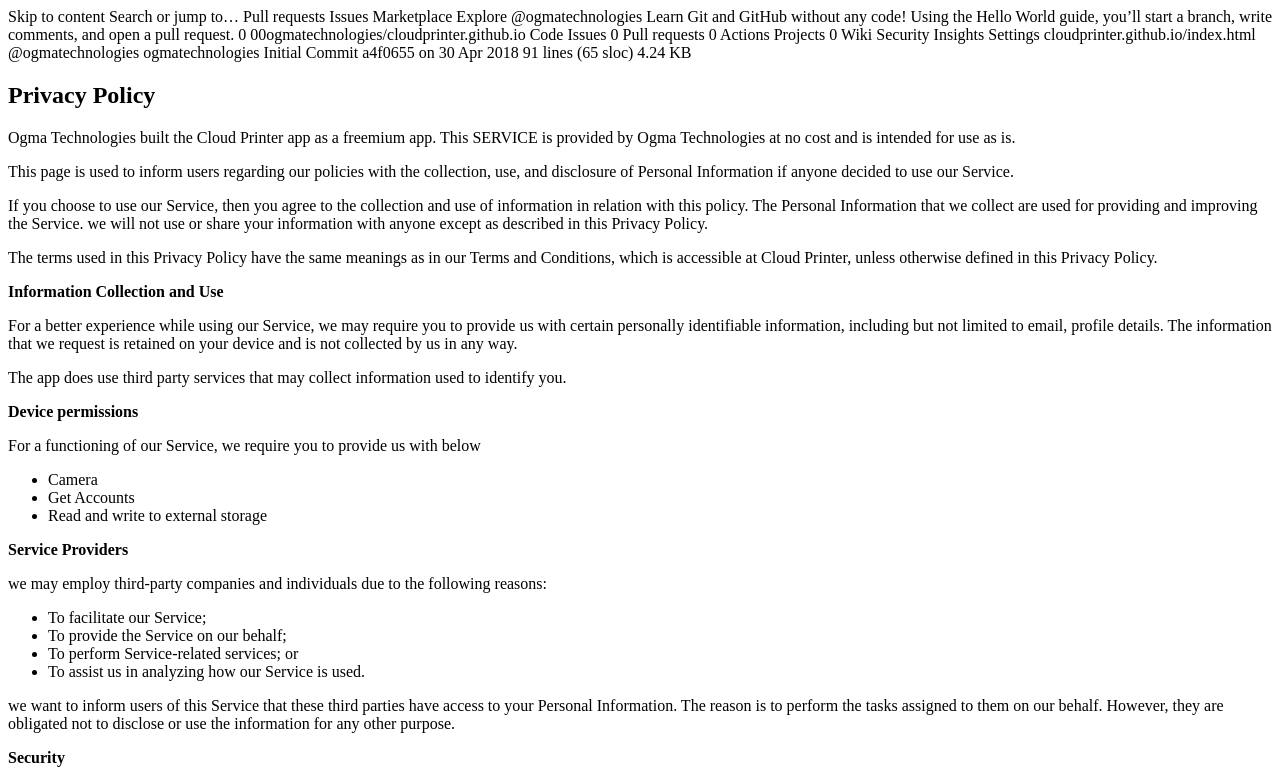
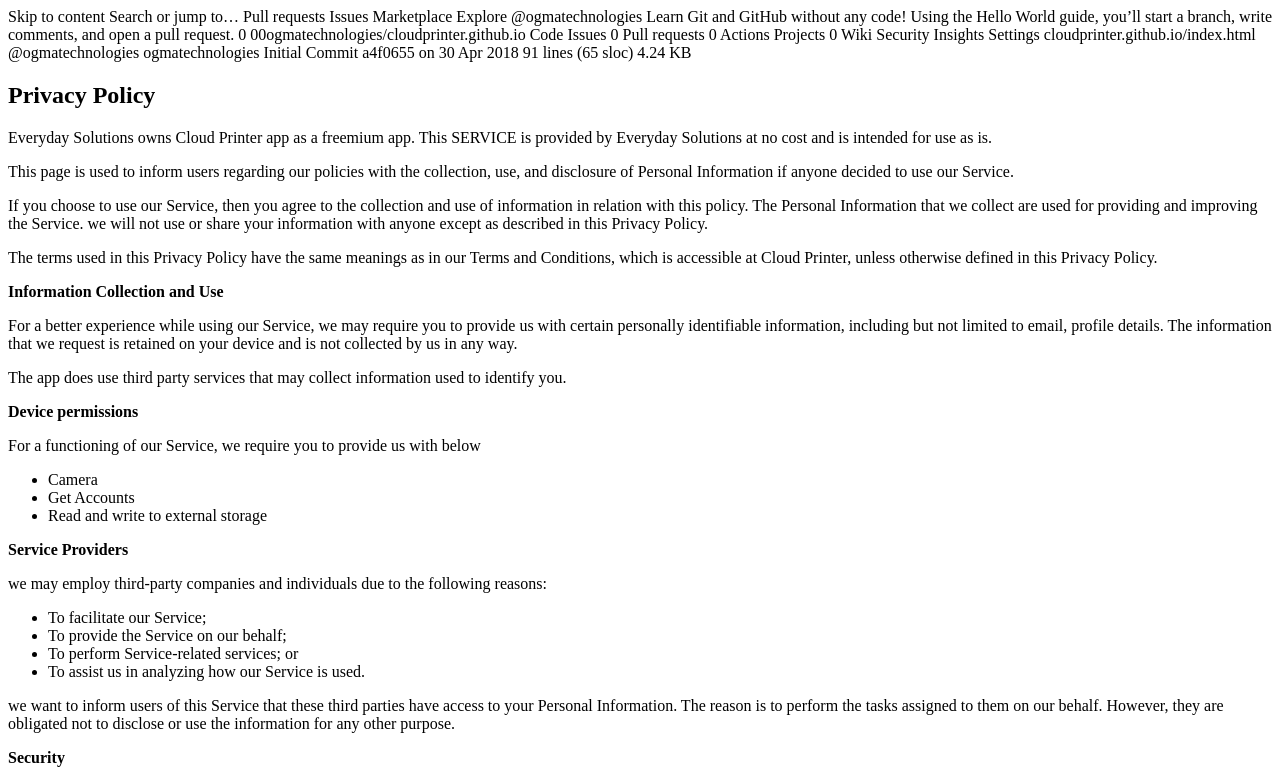
Before and after one commit to ogmatechnologies/cloudprinter.github.io, a plain HTML site: page privacy.html in a window 1280 px wide. Shown: the top 783 px of the page. Drawn offline with Linux system fonts and the light colour scheme.

Commit message:
Update privacy.html

```diff
--- a/privacy.html
+++ b/privacy.html
@@ -22,7 +22,7 @@
 	<html>
 	<body>
 	<h2>Privacy Policy</h2>
-	<p>Ogma Technologies built the Cloud Printer app as a freemium app. This SERVICE is provided by Ogma Technologies at no cost and is intended
+	<p>Everyday Solutions owns Cloud Printer app as a freemium app. This SERVICE is provided by Everyday Solutions at no cost and is intended
 	    for use as is.</p>
 	<p>This page is used to inform users regarding our policies with the collection, use, and
 	    disclosure of Personal Information if anyone decided to use our Service.</p>
```
